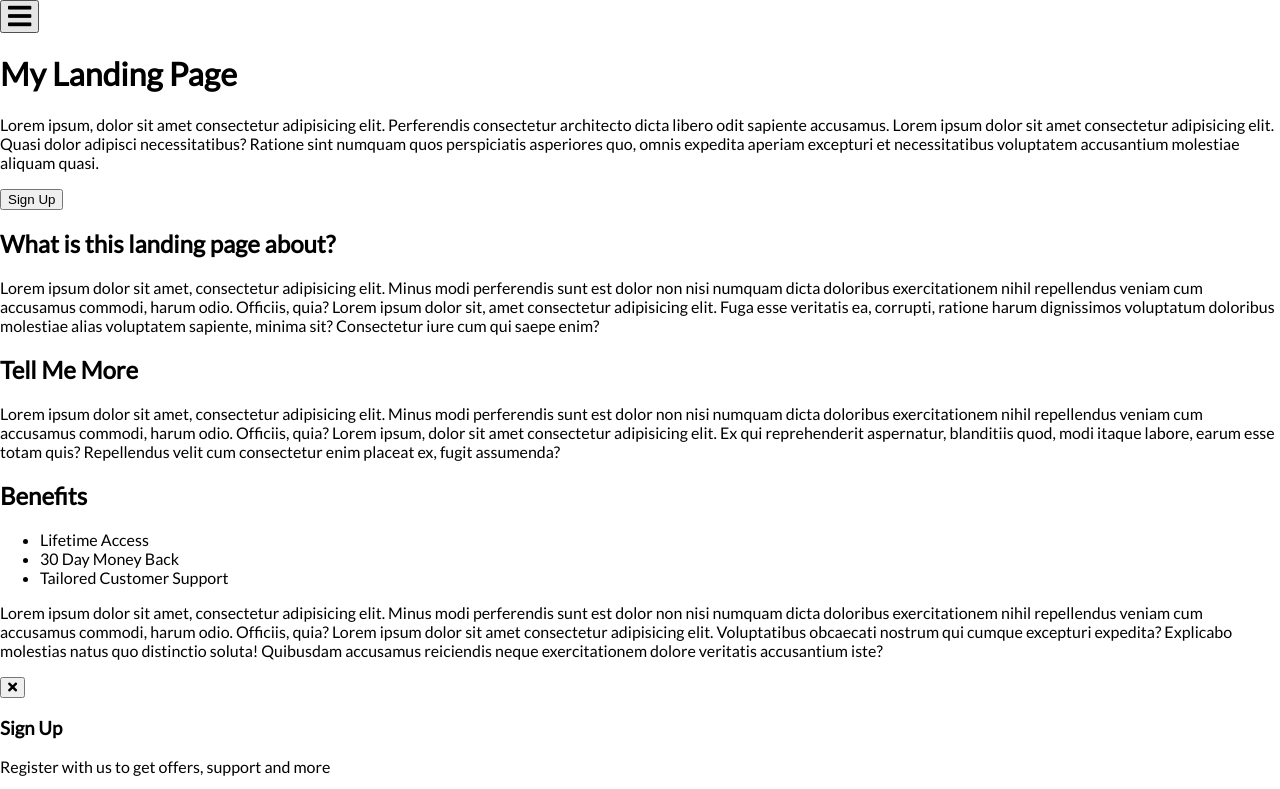
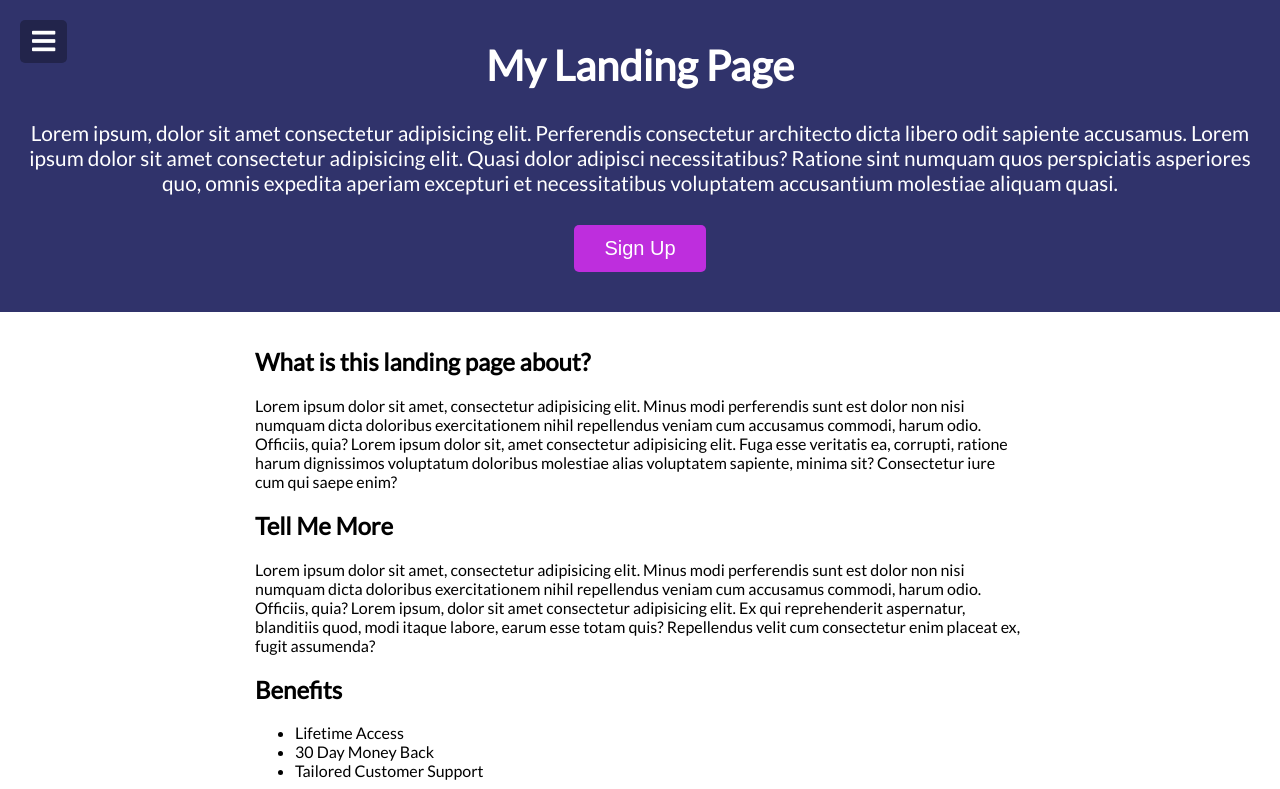
Before and after one commit to asomodi/webpage_with_menu_slider_and_modal, a plain HTML site: page index.html in a window 1280 px wide. Shown: the top 789 px of the page. Drawn offline with Linux system fonts and the light colour scheme.

Commit message:
working on header css

```diff
--- a/style.css
+++ b/style.css
@@ -68,3 +68,53 @@ nav ul li a {
 nav ul li a:hover {
   text-decoration: underline;
 }
+
+header {
+  background-color: var(--primary-color);
+  color: #fff;
+  font-size: 130%;
+  position: relative;
+  padding: 40px 15px;
+  text-align: center;
+}
+
+header h1 {
+  margin: 0;
+}
+
+header p {
+  margin: 30px 0;
+}
+
+button,
+input[type='submit'] {
+  background-color: var(--secondary-color);
+  border: 0;
+  border-radius: 5px;
+  color: #fff;
+  cursor: pointer;
+  padding: 8px 12px;
+}
+
+button:focus {
+  outline: none;
+}
+
+.toggle {
+  background-color: rgba(0, 0, 0, 0.3);
+  position: absolute;
+  top: 20px;
+  left: 20px;
+}
+
+.cta-btn {
+  padding: 12px 30px;
+  font-size: 20px;
+}
+
+.container {
+  padding: 15px;
+  margin: 0 auto;
+  max-width: 100%;
+  width: 800px;
+}
```
